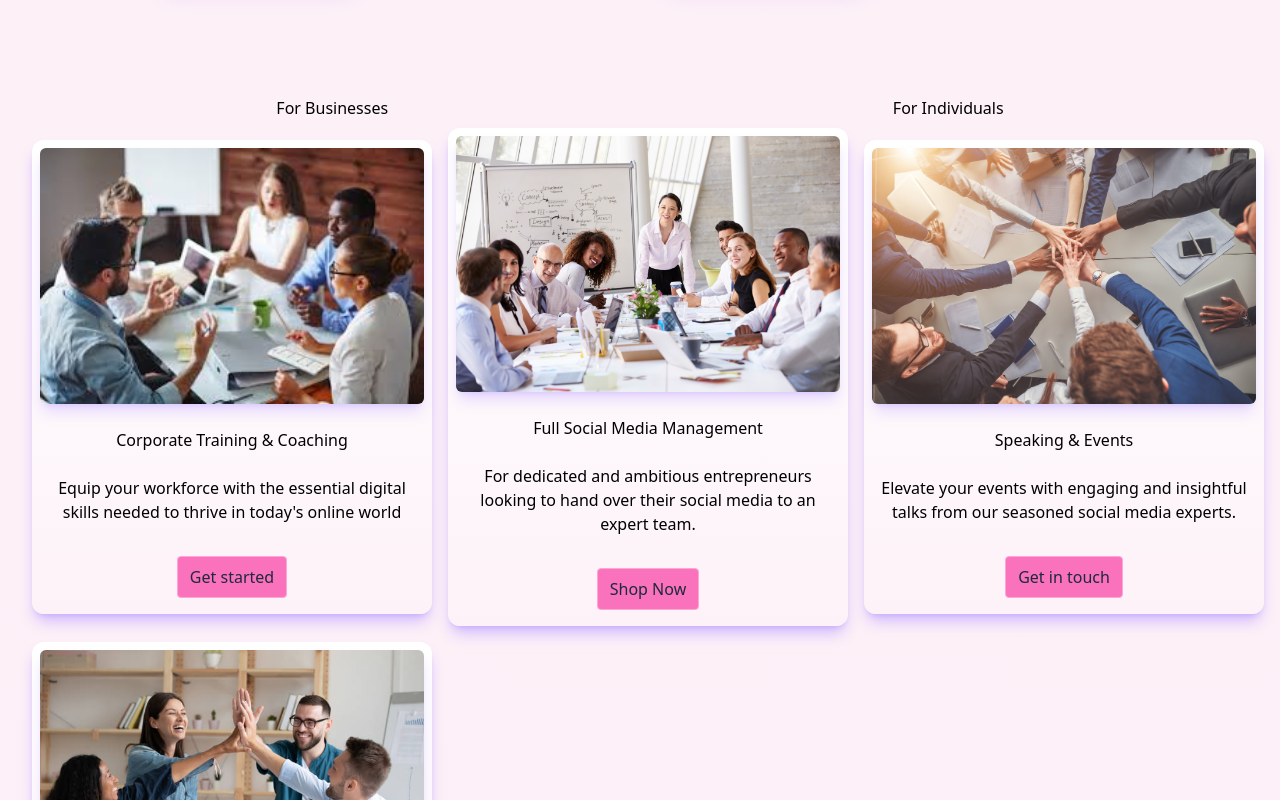
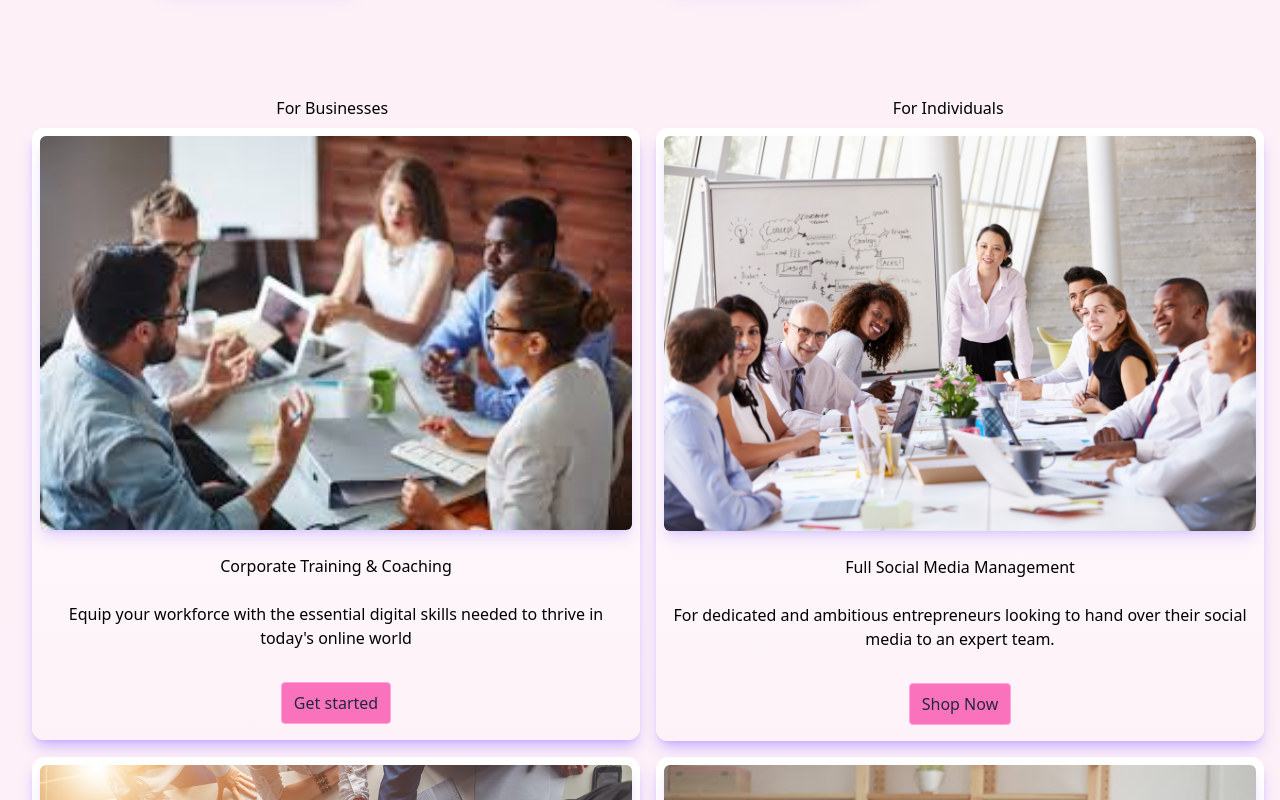
Before and after one commit to MatthewsRicky/shespeaksocial, a Next.js app: page / in a window 1280 px wide. Shown: the part 1220-2020 px from the top of the page. Built offline with nearby package versions, Linux system fonts and the light colour scheme.

Commit message:
transition duration

```diff
--- a/components/ForBusiness.tsx
+++ b/components/ForBusiness.tsx
@@ -37,13 +37,13 @@ const ForBusiness = () => {
 	},
 ]
 	return (
-		<div className="w-full h-fit m-2 grid grid-cols-1 md:grid-cols-2 lg:grid-cols-3 justify-center items-center rounded-lg gap-4">
+		<div className="w-full h-fit m-2 grid grid-cols-1 md:grid-cols-2 justify-center items-center rounded-lg gap-4">
 			{businessCard.map((item) => (
 				<div key={item.id} className="flex rounded-xl text-center shadow-violet-400/50 shadow-lg p-2 gap-6 flex-col justify-center items-center overflow-x-0 bg-linear-to-b from-white to-pink-50 w-full">
-					<Image src={item.imageUrl} alt={item.alt} width={400} height={200} className="rounded-md w-full shadow-lg hover:scale-105 transition-all duration-300 shadow-violet-400/30"/>
+					<Image src={item.imageUrl} alt={item.alt} width={400} height={200} className="rounded-md w-full shadow-lg hover:scale-105 transition-all duration-200 shadow-violet-400/30"/>
 					<h1>{item.title}</h1>
 					<p>{item.description}</p>
-					<button onClick={() => {}} type={"button"} className="border my-2 px-3 py-2 rounded-sm bg-pink-400/90 text-slate-800 hover:scale-105 hover:bg-pink-500 hover:text-slate-200 transition-all duration-300 hover:shadow-pink-500 hover:shadow-sm hover:border-pink-500 border-pink-300 text-center">{item.button}</button>
+					<button onClick={() => {}} type={"button"} className="border my-2 px-3 py-2 rounded-sm bg-pink-400/90 text-slate-800 hover:scale-105 hover:bg-pink-500 hover:text-slate-200 transition-all duration-200 hover:shadow-pink-500 hover:shadow-sm hover:border-pink-500 border-pink-300 text-center">{item.button}</button>
 				</div>
 			))}
 		</div>
```
